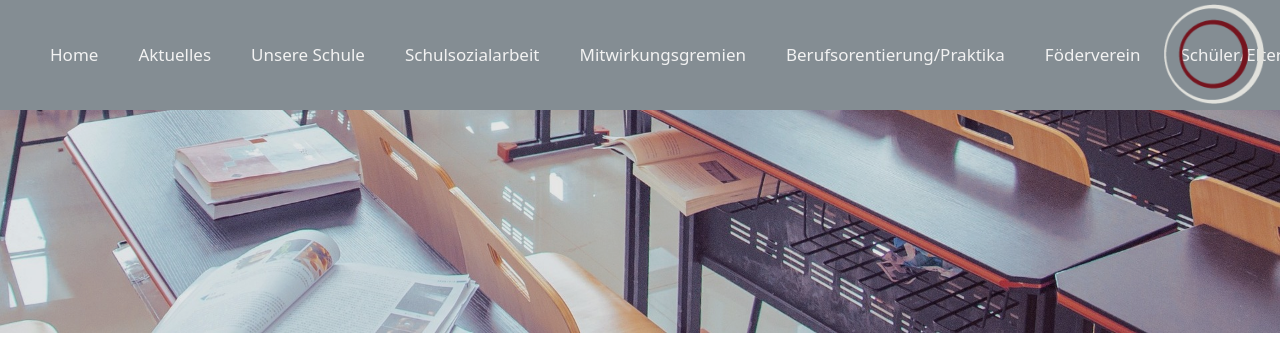
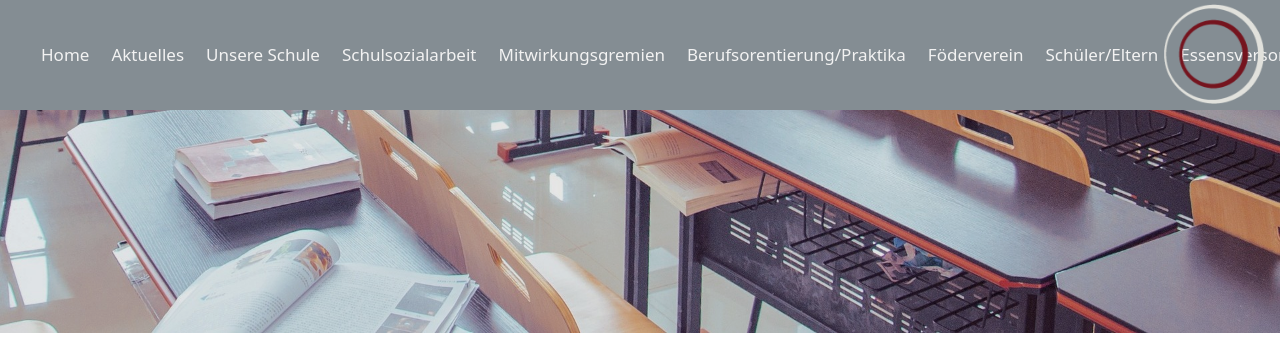
Before and after one commit to Armooooon/Schulwebsite, a PHP site: page /schulwebsite/ in a window 1280 px wide. Shown: the top 337 px of the page. Run offline with PHP 8.4, Linux system fonts and the light colour scheme; some libraries are stand-ins or nearby versions.

Commit message:
Update navbar.css

```diff
--- a/CSS/navbar.css
+++ b/CSS/navbar.css
@@ -32,7 +32,7 @@ nav .wrapper {
 
 .nav-links li {
   list-style: none;
-  margin: 0 10px;
+  margin: 10px 10px;
 }
 
 .nav-links li a {
@@ -40,7 +40,7 @@ nav .wrapper {
   text-decoration: none;
   font-size: 17px;
   font-weight: 500;
-  padding: 10px;
+  padding: 1px;
   border-radius: 5px;
   transition: all 0.3s ease;
 }
```
